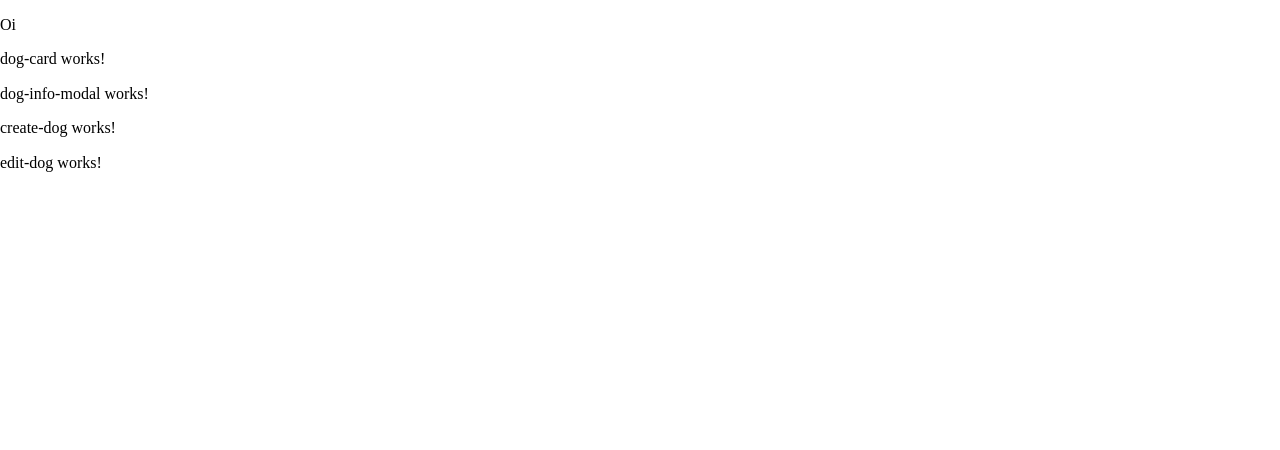
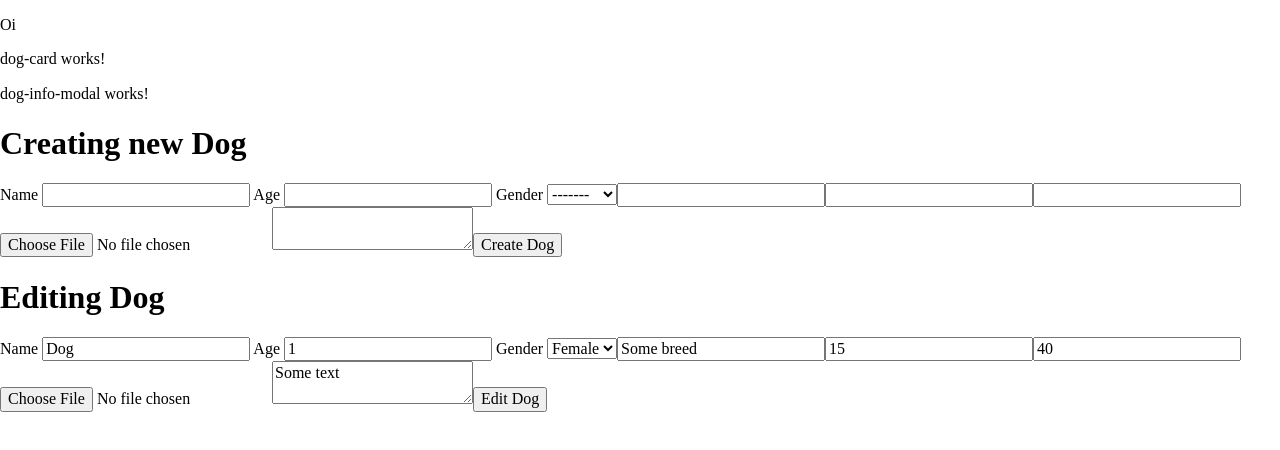
Before and after one commit to ErnanyGoncalves/dogs-crud-front, an Angular app: page / in a window 1280 px wide. Shown: the top 450 px of the page. Built offline with nearby package versions, Linux system fonts and the light colour scheme.

Commit message:
initial idea of the forms

```diff
--- a/src/app/create-dog/create-dog.component.html
+++ b/src/app/create-dog/create-dog.component.html
@@ -1 +1,42 @@
-<p>create-dog works!</p>
+<h1>Creating new Dog</h1>
+
+<form action="">
+    <label for="name">
+        Name
+        <input type="text" name="name" id="name" required>
+    </label>
+
+    <label for="age">
+        Age
+        <input type="number" name="age" id="age" required>
+    </label>
+
+    <label for="gender">
+        Gender
+        <select name="gender" id="gender">
+            <option value="-------">-------</option>
+            <option value="male">Male</option>
+            <option value="female">Female</option>
+        </select>
+    </label>
+
+    <label for="breed">
+        <input type="text" name="breed" id="breed" required>
+    </label>
+    <label for="height">
+        <input type="number" name="height" id="height" required>
+    </label>
+    <label for="weight">
+        <input type="number" name="weight" id="weight" required>
+    </label>
+
+    <label for="image">
+        <input type="file" name="image" id="image" accept="image/png, image/jpeg" required>
+    </label>
+
+    <label for="about">
+        <textarea name="about" id="about"></textarea>
+    </label>
+
+    <button type="submit">Create Dog</button>
+</form>
--- a/src/app/edit-dog/edit-dog.component.html
+++ b/src/app/edit-dog/edit-dog.component.html
@@ -1 +1,42 @@
-<p>edit-dog works!</p>
+<h1>Editing {{name}}</h1>
+
+<form action="">
+    <label for="name">
+        Name
+        <input type="text" name="name" id="name" value="{{dog.name}}" required>
+    </label>
+
+    <label for="age">
+        Age
+        <input type="number" name="age" id="age" value="{{dog.age}}" required>
+    </label>
+
+    <label for="gender">
+        Gender
+        <select name="gender" id="gender">
+            <option value="-------">-------</option>
+            <option value="male" selected="{{dog.gender==='male'}}">Male</option>
+            <option value="female" selected="{{dog.gender==='female'}}">Female</option>
+        </select>
+    </label>
+
+    <label for="breed">
+        <input type="text" name="breed" id="breed" value="{{dog.breed}}" required>
+    </label>
+    <label for="height">
+        <input type="number" name="height" id="height" value="{{dog.height}}" required>
+    </label>
+    <label for="weight">
+        <input type="number" name="weight" id="weight" value="{{dog.weight}}" required>
+    </label>
+
+    <label for="image">
+        <input type="file" name="image" id="image" accept="image/png, image/jpeg" required>
+    </label>
+
+    <label for="about">
+        <textarea name="about" id="about" value="{{dog.about}}"></textarea>
+    </label>
+
+    <button type="submit">Edit {{name}}</button>
+</form>
--- a/src/app/edit-dog/edit-dog.component.ts
+++ b/src/app/edit-dog/edit-dog.component.ts
@@ -8,5 +8,16 @@ import { Component } from '@angular/core';
   styleUrl: './edit-dog.component.scss'
 })
 export class EditDogComponent {
+  name="Dog"
 
+  dog={
+    name:"Dog",
+    age:1,
+    gender:'male',
+    breed:'Some breed',
+    height: 15,
+    weight: 40,
+    image: null,
+    about: 'Some text'
+  }
 }
```
